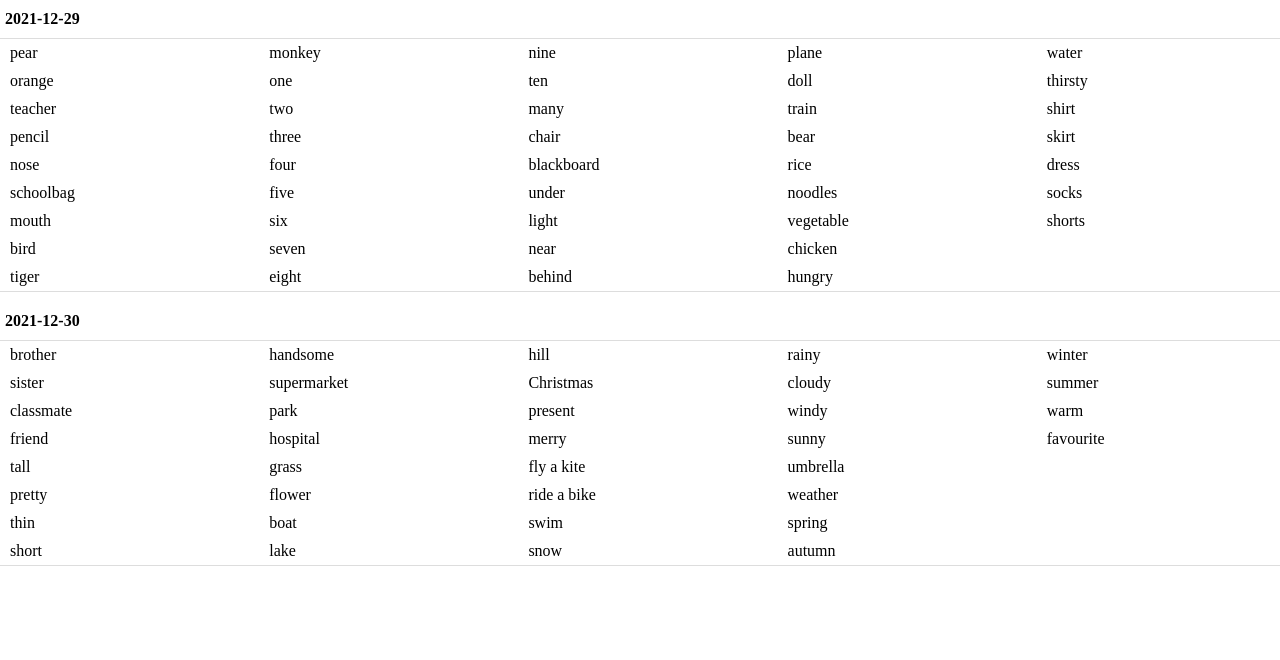
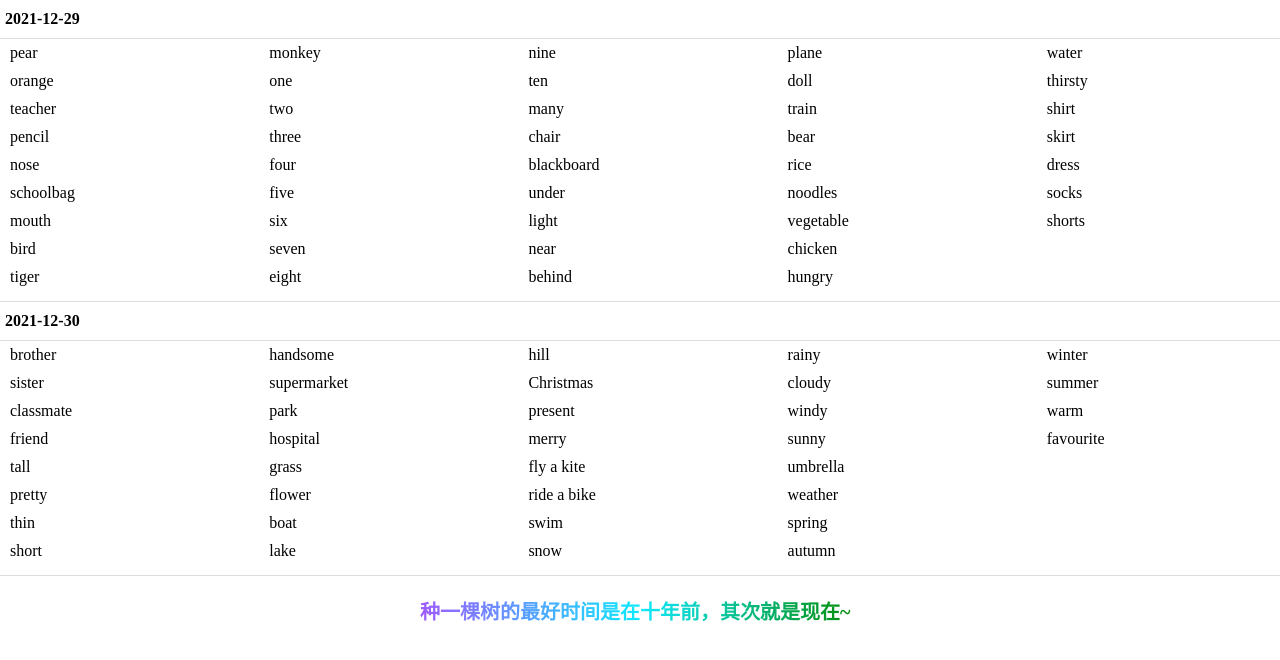
Before and after one commit to sl17/return, a plain HTML site: page index.html in a window 1280 px wide. Drawn offline with Linux system fonts and the light colour scheme.

Commit message:
Update index.html

```diff
--- a/index.html
+++ b/index.html
@@ -4,10 +4,11 @@
   <style>
     *{margin: 0;padding: 0;}
     .wrap p{border-bottom: 1px solid #ddd;padding: 10px 5px;font-weight: bold;}
-    .wrap>div{border-bottom: 1px solid #ddd;margin-bottom: 10px;}
+    .wrap>div{border-bottom: 1px solid #ddd;padding-bottom: 10px;}
     .wrap div.box{columns: auto 5;}
     .wrap div.box span{display: block;padding: 5px 10px;cursor: default;}
     @media screen and (max-width: 750px){.wrap div.box{columns: auto 3;}}
+    h2{margin: 20px auto;;font-size: 20px;;width:440px;background: -webkit-linear-gradient(0deg, #9f5bff, #0ee9ff, #028a00);-webkit-background-clip: text;background-clip: text;-webkit-text-fill-color: transparent;-webkit-box-decoration-break: clone;}
   </style>
   <title>出来混总是要还的</title>
   <link rel="shortcut icon" href="//sl17.github.io/return/index.ico" type="image/x-icon">
@@ -16,6 +17,7 @@
 
 <body>
   <div class="wrap"></div>
+  <h2>种一棵树的最好时间是在十年前，其次就是现在~</h2>
   <!-- 有道发音 -->
   <audio id="youdao" src="http://dict.youdao.com/speech?audio=hello"></audio>
   <!-- 百度发音 -->
```
